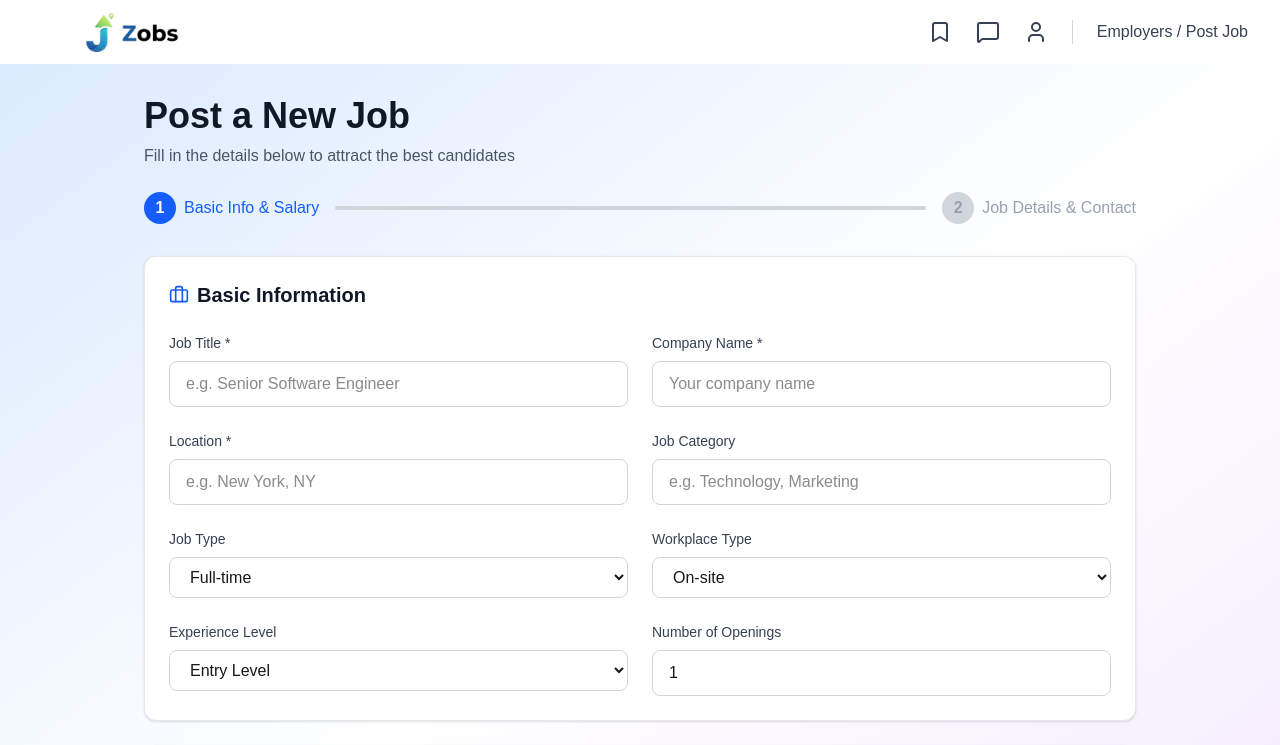
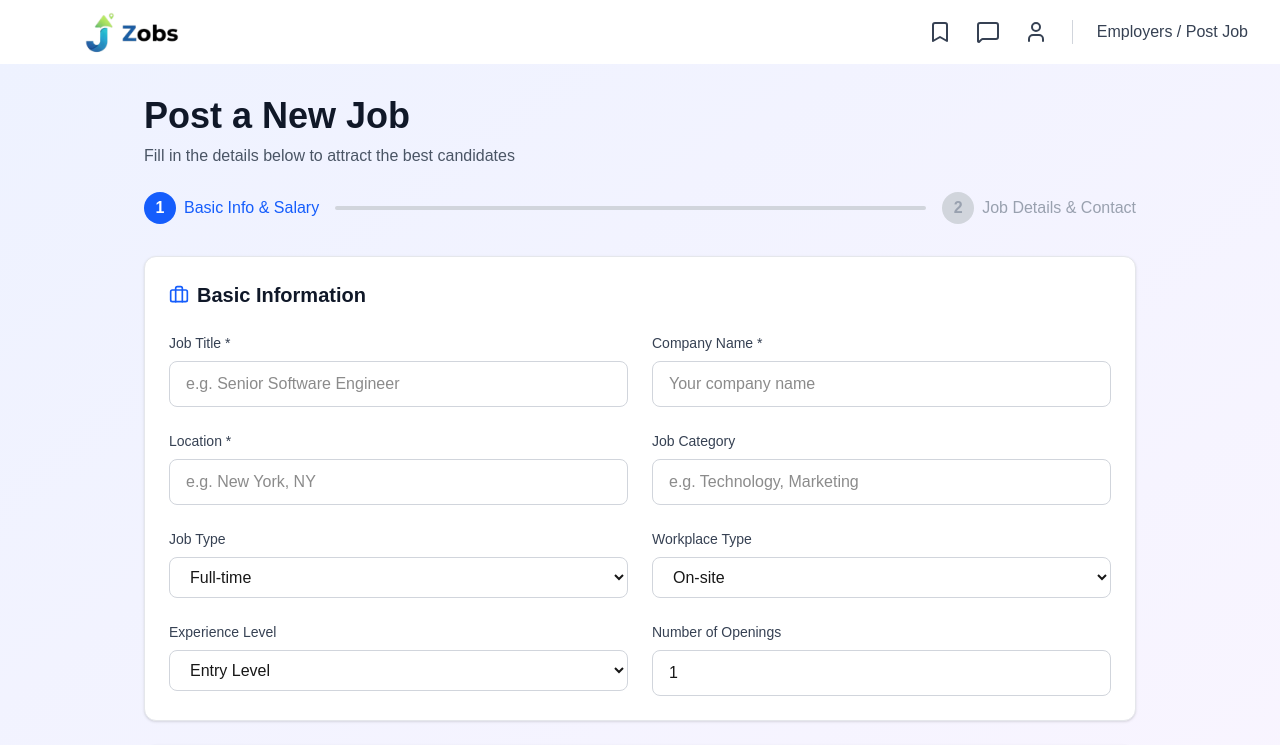
Before and after one commit to manishbisht12/zobs, a Next.js app in the folder job_portal/: page /Employer in a window 1280 px wide. Shown: the top 745 px of the page. Built offline with nearby package versions, Linux system fonts and the light colour scheme.

Commit message:
bg color change  employer

```diff
--- a/job_portal/components/Employer_job.jsx
+++ b/job_portal/components/Employer_job.jsx
@@ -95,7 +95,7 @@
   };
 
   return (
-    <div className="min-h-screen bg-gradient-to-br from-blue-100 via-white to-purple-100">
+    <div className="min-h-screen bg-gradient-to-br from-indigo-50  to-purple-50">
       <div className="max-w-5xl mx-auto px-4 py-8">
         <div className="mb-8">
           <h1 className="text-4xl font-bold text-gray-900 mb-2">Post a New Job</h1>
```
